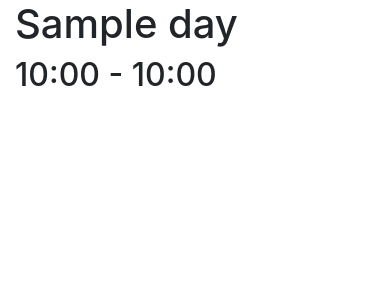
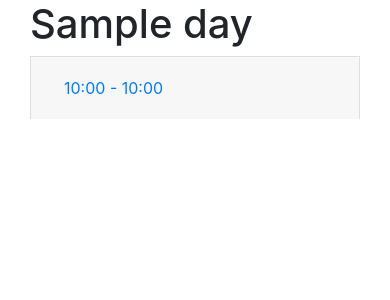
Before and after one commit to maxthyron/Scheduler, a Django app: page / in a window 390 px wide. Shown: the part 65-365 px from the top of the page. Run offline with Django 3.2, Linux system fonts and the light colour scheme; tables that the repository leaves empty hold one stand-in row (values such as "Sample post"); some libraries are stand-ins or nearby versions.

Commit message:
Frontend modifications: changed layout

```diff
--- a/schedule/urls.py
+++ b/schedule/urls.py
@@ -9,5 +9,5 @@ urlpatterns = [
     path('login', views.sign_in, name='login_user'),
     path('table/', views.table, name="table"),
     path('table/refresh_models/', views.refresh_models, name='refresh'),
-    path('subject/<slug:day>/<int:time_id>/<slug:aud>/', views.subject, name='subject')
+    path('subject/<str:day_name>/<int:time_id>/<str:aud>/', views.subject, name='subject')
     ]
--- a/schedule/views.py
+++ b/schedule/views.py
@@ -47,10 +47,9 @@ def refresh_models(request):
 
 
 # @login_required()
-def subject(request, day, time_id, aud):
-    day_id = Day.objects.filter(name=day)
-    s = ScheduleSubject.subjects.filter(day=day_id, time_id=time_id, auditorium_id=aud)
-    print(s)
+def subject(request, day_name, time_id, aud):
+    day = Day.objects.get(name=day_name)
+    s = ScheduleSubject.subjects.filter(day=day.id, time_id=time_id, auditorium_id=aud)
 
     return render(request, 'schedule/subject.html', {'subject': s})
 
@@ -63,23 +62,16 @@ def table(request):
     occupied_table = {}
     for d in days:
         schedule_table[d.name] = {}
-        occupied_table[d.name] = {}
+
         for t in time_table:
             auds = Auditorium.objects \
                 .exclude(id__in=ScheduleSubject.subjects.filter(day=d.id, time_id=t.id)
                          .values_list('auditorium', flat=True)).order_by("floor")
-            occupied = Auditorium.objects \
-                .filter(id__in=ScheduleSubject.subjects.filter(day=d.id, time_id=t.id)
-                        .values_list('auditorium', flat=True)).order_by("floor")
 
             schedule_table[d.name][t.id] = []
-            occupied_table[d.name][t.id] = []
             for a in auds:
                 schedule_table[d.name][t.id].append(a.id)
-            for o in occupied:
-                occupied_table[d.name][t.id].append(o.id)
 
     return render(request, 'schedule/table.html',
                   {'schedule_table': schedule_table,
-                   'schedule_time':  time_table,
-                   'occupied_table': occupied_table})
+                   'schedule_time':  time_table})
--- a/templates/schedule/table.html
+++ b/templates/schedule/table.html
@@ -3,18 +3,36 @@
 
 {% block content %}
     {% for day, time_table in schedule_table.items %}
-    <div class="media-body content-section">
-      <div class="media-body">
+        <div class="container mb-4">
             <h1>{{ day }}</h1>
+            <div class="accordion" id="table">
                 {% for t in schedule_time %}
-
-          <h2>{{ t.start_time|time:'G:i' }} - {{ t.end_time|time:'G:i' }}</h2>
+                    <div class="card">
+                        <div class="card-header" id="{{ t.start_time }}">
+                            <button class="btn btn-link collapsed" type="button" data-toggle="collapse"
+                                    data-target="#table-{{ t.id }}-{{ day }}">
+                                {{ t.start_time|time:'G:i' }} - {{ t.end_time|time:'G:i' }}
+                            </button>
+                            <div id="table-{{ t.id }}-{{ day }}" class="collapse"
+                                 aria-labelledby="table-{{ t.id }}-{{ day }}" data-parent="#table">
+                                <div class="card-body">
+                                    <div class="container">
+                                        <div class="row">
                                             {% for a in time_table|get_item:t.id %}
-            <span class="badge badge-secondary"><a href="{% url 'subject' day=day time_id=t.id aud=a%}">{{ a }}</a></span>
-          {% endfor %}
+                                                <div class="col col-sm-2">
+                                                    <a class="btn btn-success btn-block mb-2" aria-expanded="false"
+                                                       href="{% url 'subject' day_name=day time_id=t.id aud=a %}">{{ a }}
+                                                    </a>
+                                                </div>
                                             {% endfor %}
                                         </div>
                                     </div>
-
+                                </div>
+                            </div>
+                        </div>
+                    </div>
+                {% endfor %}
+            </div>
+        </div>
     {% endfor %}
 {% endblock %}
```
Also changed, not shown: templates/schedule/subject.html (+5 -2 lines). Lines whose indentation alone changed are shown as unchanged.
